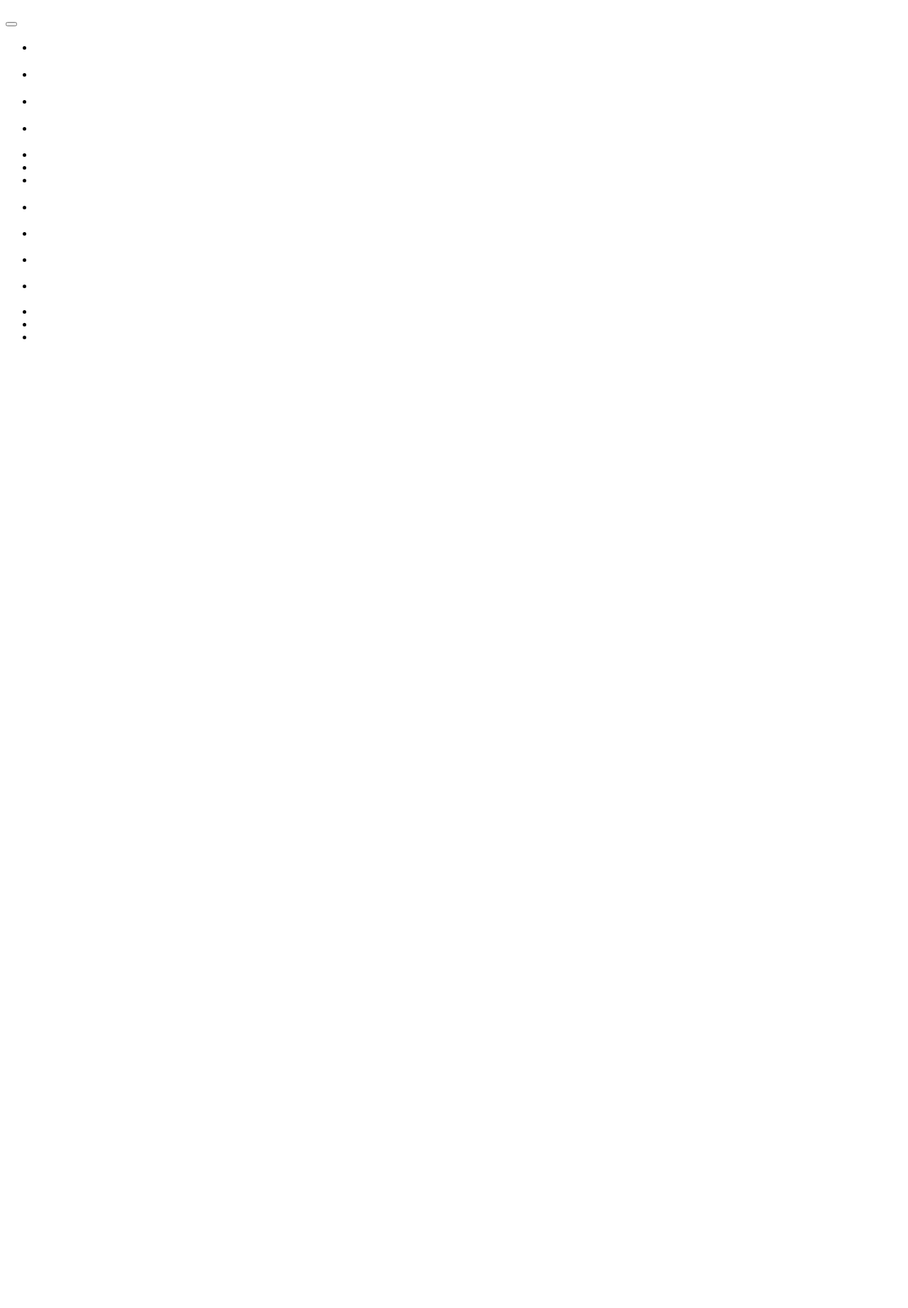
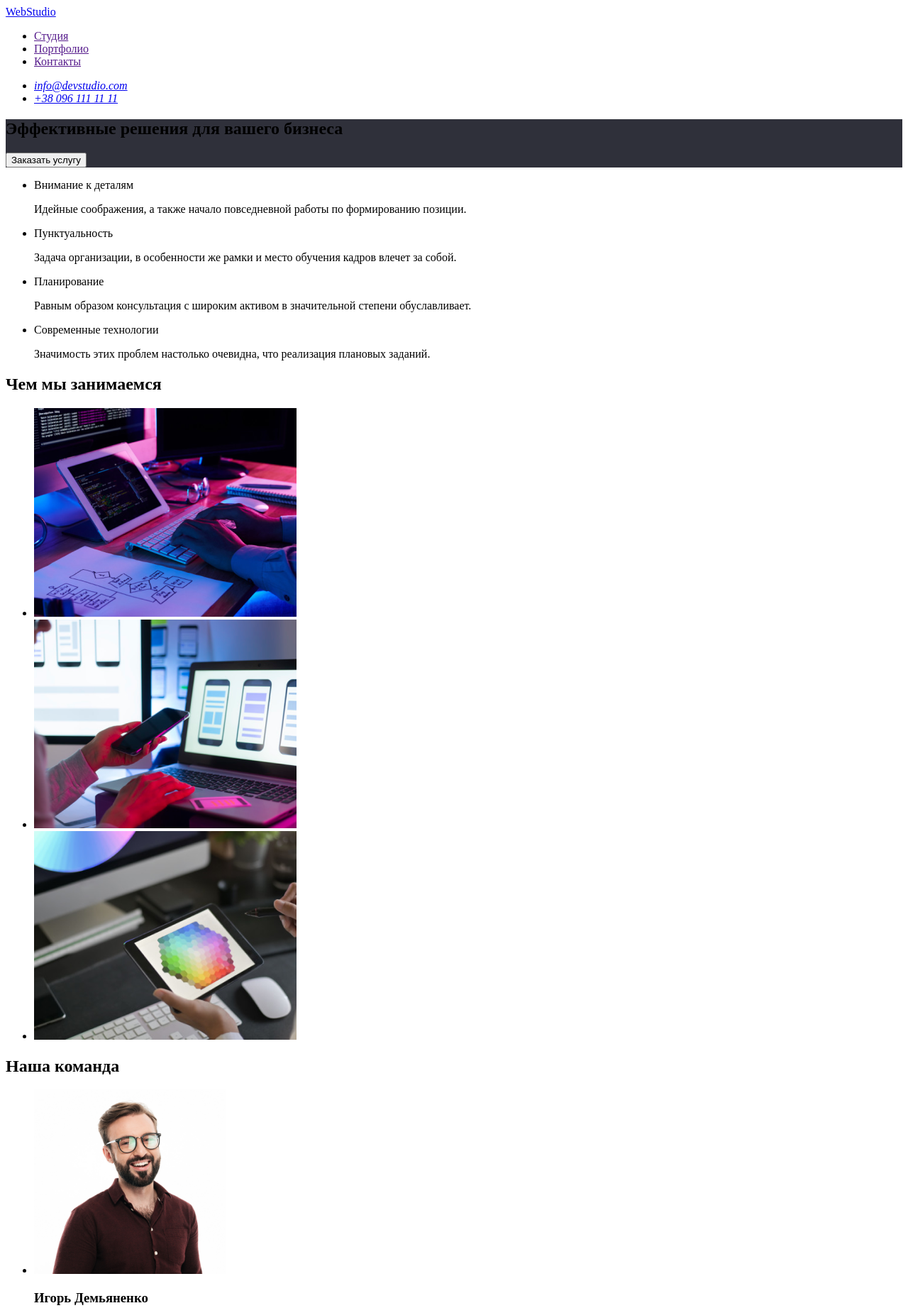
Before and after one commit to annasabbagh/goit-markup-hw-01, a plain HTML site: page index.html in a window 1280 px wide. Shown: the top 1843 px of the page at 71% size. Before the commit the page ends 800 px from the top, so only its background shows below. Drawn offline with Linux system fonts and the light colour scheme.

Commit message:
Homework 1
First submition

```diff
--- a/index.html
+++ b/index.html
@@ -10,44 +10,58 @@
     <!-- HEADER-->
     <header>
         <nav>
-            <a href=""></a>
-            <ul></ul>
-            <ul></ul>
-            <ul></ul>
+            <a href="./index.html" aria-label="WebStudio logo" lang="en">WebStudio</a>
+            <ul>
+                <li>
+                    <a href="">Студия</a>
+                </li>
+                <li>
+                    <a href="">Портфолио</a>
+                </li>
+                <li>
+                    <a href="">Контакты</a>
+                </li>
+            </ul>
         </nav>
         <address>
-            <a href=""></a>
-            <a href=""></a>
+            <ul>
+                <li>
+                    <a href="mailto:info@devstudio.com">info@devstudio.com</a>
+                </li>
+                <li>
+                    <a href="tel:+380961111111">+38 096 111 11 11</a>
+                </li>
+            </ul>
         </address>
     </header>
 
     <main>
 
         <!-- HERO -->
-        <section>
-            <h1></h1>
-            <button></button>
+        <section style="background-color: #2F303A;">
+            <h1>Эффективные решения для вашего бизнеса</h1>
+            <button type="button">Заказать услугу</button>
         </section>
 
-        <!-- FEATURES -->
+        <!-- OUR QUALITIES -->
         <section>
-            <h2></h2>
+            <h2 hidden>Наши особенности</h2>
             <ul>
                 <li>
-                    <p></p>
-                    <p></p>
+                    <p>Внимание к деталям</p>
+                    <p>Идейные соображения, а также начало повседневной работы по формированию позиции.</p>
                 </li>
                 <li>
-                    <p></p>
-                    <p></p>
+                    <p>Пунктуальность</p>
+                    <p>Задача организации, в особенности же рамки и место обучения кадров влечет за собой.</p>
                 </li>
                 <li>
-                    <p></p>
-                    <p></p>
+                    <p>Планирование</p>
+                    <p>Равным образом консультация с широким активом в значительной степени обуславливает.</p>
                 </li>
                 <li>
-                    <p></p>
-                    <p></p>
+                    <p>Современные технологии</p>
+                    <p>Значимость этих проблем настолько очевидна, что реализация плановых заданий.</p>
                 </li>
             </ul>
 
@@ -55,67 +69,58 @@
 
         <!-- WHAT WE ARE DOING -->
         <section>
-            <h2></h2>
+            <h2>Чем мы занимаемся</h2>
             <ul>
                 <li>
-                    <a href=""></a>
+                    <img src="./images/what-we-are-doing/image1.jpg" alt="Десктопные приложения" height="294" width="370">
                 </li>
                 <li>
-                    <a href=""></a>
+                    <img src="./images/what-we-are-doing/image2.jpg" alt="Мобильные приложения" height="294" width="370">
                 </li>
                 <li>
-                    <a href=""></a>
+                    <img src="./images/what-we-are-doing/image3.jpg" alt="Дизайнерские решения" height="294" width="370">
                 </li>
             </ul>
         </section>
 
         <!-- OUR TEAM -->
         <section>
-            <h2></h2>
+            <h2>Наша команда</h2>
             <ul>
                 <li>
-                    <img src="" alt="">
-                    <h3></h3>
-                    <p></p>
+                    <img src="./images/our-team/productdesigner.jpg" alt="фото Игорь Демьяненко" width="270" height="260" >
+                    <h3>Игорь Демьяненко</h3>
+                    <p lang="en">Product Designer</p>
                 </li>
                 <li>
-                    <img src="" alt="">
-                    <h3></h3>
-                    <p></p>
+                    <img src="./images/our-team/frontenddeveloper.jpg" alt="фото Ольга Репина" width="270" height="260" >
+                    <h3>Ольга Репина</h3>
+                    <p lang="en">Frontend Developer</p>
                 </li>
                 <li>
-                    <img src="" alt="">
-                    <h3></h3>
-                    <p></p>
+                    <img src="./images/our-team/marketing.jpg" alt="фото Николай Тарасов" width="270" height="260" >
+                    <h3>Николай Тарасов</h3>
+                    <p lang="en">Marketing</p>
                 </li>
                 <li>
-                    <img src="" alt="">
-                    <h3></h3>
-                    <p></p>
+                    <img src="./images/our-team/uidesigner.jpg" alt="фото Михаил Ермаков" width="270" height="260" >
+                    <h3>Михаил Ермаков</h3>
+                    <p lang="en">UI Designer</p>
                 </li>
             </ul>
-
         </section>
 
     </main>
 
-    <footer>
-        <section>
-            <span></span>
+    <footer style="background-color: #2F303A;">
+        <span>WebStudio</span>
             <address>
-                <ul>
-                    <li>
-
-                    </li>
-                    <li>
-
-                    </li>
-                    <li>
-
-                    </li>
-                </ul>
+                <p>
+                    <a href="https://goo.gl/maps/fJF2QhmKQaomCdyM7" target="_blank">г. Киев, пр-т Леси Украинки, 26</a>
+                </p>
+                <p>info@example.com</p>
+                <p>+38 099 111 11 11</p>
             </address>
-        </section>
     </footer>
 
 </body>
```
Also changed, not shown: css/styles.css (added), images/background.jpg (added), images/our-team/frontenddeveloper.jpg (added), images/our-team/marketing.jpg (added), images/our-team/productdesigner.jpg (added), images/our-team/uidesigner.jpg (added), images/what-we-are-doing/image1.jpg (added), images/what-we-are-doing/image2.jpg (added), images/what-we-are-doing/image3.jpg (added), 2 other files.
